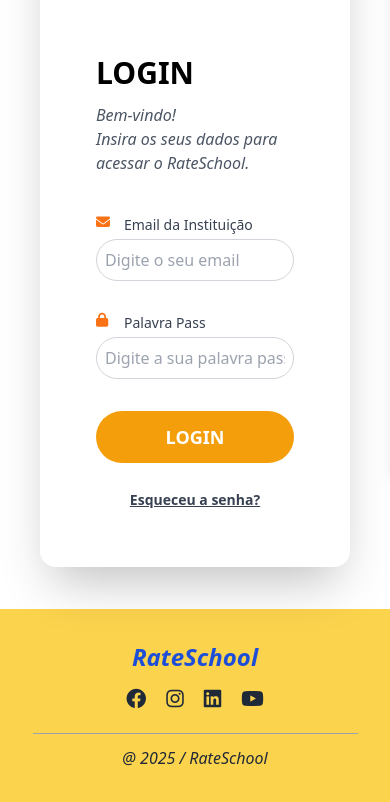
After one commit to HermanHoque/RateSchool02, a Flask app: page /loginEscola in a window 390 px wide. The commit adds this page. Shown: the part 371-1173 px from the top of the page. Run offline with Flask 3, Linux system fonts and the light colour scheme; some libraries are stand-ins or nearby versions.

Commit message:
pagina de login

```diff
--- a/app/routes/escola.py
+++ b/app/routes/escola.py
@@ -6,4 +6,10 @@
 @escola_bp.route('/criarConta')
 def criarConta():
 
-    return render_template('criarConta.html', title='Criar Conta')
+    return render_template('escola/criarConta.html', title='Criar Conta')
+
+
+@escola_bp.route('/loginEscola')
+def login():
+
+    return render_template('escola/login.html', title='Login Escola')
--- a/app/templates/base.html
+++ b/app/templates/base.html
@@ -9,7 +9,20 @@
   <link href="https://cdn.jsdelivr.net/npm/tailwindcss@2.2.19/dist/tailwind.min.css" rel="stylesheet">
   <script src="https://kit.fontawesome.com/a076d05399.js" crossorigin="anonymous"></script>
 
+
   <style>
+
+    /* Cores Customizadas (Reutilizando as cores do seu Navbar/Rodapé) */
+    .text-custom-blue {
+      color: #1a56db;
+    }
+    .bg-custom-orange {
+      background-color: #f97316;
+    }
+    .text-custom-orange {
+      color: #f97316;
+    }
+
     /* Animação suave do menu mobile lateral */
     #mobile-menu {
       transition: transform 0.3s ease-in-out;
--- /dev/null
+++ b/app/templates/escola/login.html
@@ -0,0 +1,70 @@
+{% extends "base.html" %}
+
+{% block title %} Login Escola {% endblock %}
+
+{% block content %}
+
+<div class="h-screen flex items-center justify-center">
+<!-- Container principal com largura aumentada -->
+  <div class="w-full max-w-7xl bg-white rounded-2xl shadow-2xl overflow-hidden flex flex-col md:flex-row">
+
+    <!-- Lado Esquerdo -->
+    <div class="md:w-1/2 bg-yellow-400 flex flex-col items-center justify-center p-10 relative bg-cover bg-center"
+         style="background-image: url('/static/img/fundo-escola.jpg');">
+      <!-- Camada amarela semi-transparente sobre a imagem -->
+      <div class="absolute inset-0 bg-yellow-400 bg-opacity-90"></div>
+
+      <!-- Conteúdo central -->
+      <div class="relative z-10 text-center">
+        <img src="/static/img/logo.png" alt="RateSchool" class="mx-auto w-36 mb-5">
+        <h2 class="text-2xl text-white italic font-semibold">“Avaliar para evoluir”</h2>
+      </div>
+    </div>
+
+    <!-- Lado Direito -->
+    <div class="md:w-1/2 p-14 flex flex-col justify-center">
+      <h1 class="text-3xl font-bold mb-3">LOGIN</h1>
+      <p class="text-base italic mb-10 text-gray-600">
+        Bem-vindo!<br>Insira os seus dados para acessar o RateSchool.
+      </p>
+
+      <form action="" method="POST" class="space-y-8">
+
+        <!-- Campo Email -->
+        <div>
+            <label for="email_instituicao" class="flex items-center text-sm font-medium text-gray-700 mb-1">
+                <i class="w-5 h-5 mr-2 text-custom-orange fa-solid fa-envelope"></i>
+                Email da Instituição
+            </label>
+            <input type="email" id="email_instituicao" name="email_instituicao" placeholder="Digite o seu email" required
+            class="w-full p-2 border border-gray-300 rounded-full focus:ring-custom-blue focus:border-custom-blue" />
+        </div>
+
+        <!-- Campo Palavra Pass -->
+        <div>
+            <label for="password" class="flex items-center text-sm font-medium text-gray-700 mb-1">
+                <i class="w-5 h-5 mr-2 text-custom-orange fa-solid fa-lock"></i>
+                Palavra Pass
+            </label>
+            <input type="password" id="password" name="password" placeholder="Digite a sua palavra pass" required
+            class="w-full p-2 border border-gray-300 rounded-full focus:ring-custom-blue focus:border-custom-blue" />
+        </div>
+
+        <!-- Botão -->
+        <button type="submit"
+                class="w-full bg-yellow-500 hover:bg-yellow-600 text-white font-semibold py-3 rounded-full transition text-lg">
+          LOGIN
+        </button>
+      </form>
+
+      <!-- Link Esqueceu senha -->
+      <div class="mt-6 text-center">
+        <a href="#" class="text-sm font-semibold text-gray-700 hover:text-yellow-600 underline">
+          Esqueceu a senha?
+        </a>
+      </div>
+    </div>
+  </div>
+</div>
+
+{% endblock %}
```
Also changed, not shown: app/templates/escola/criarConta.html (renamed from app/templates/criarConta.html, +1 -12 lines), 1 other file.
